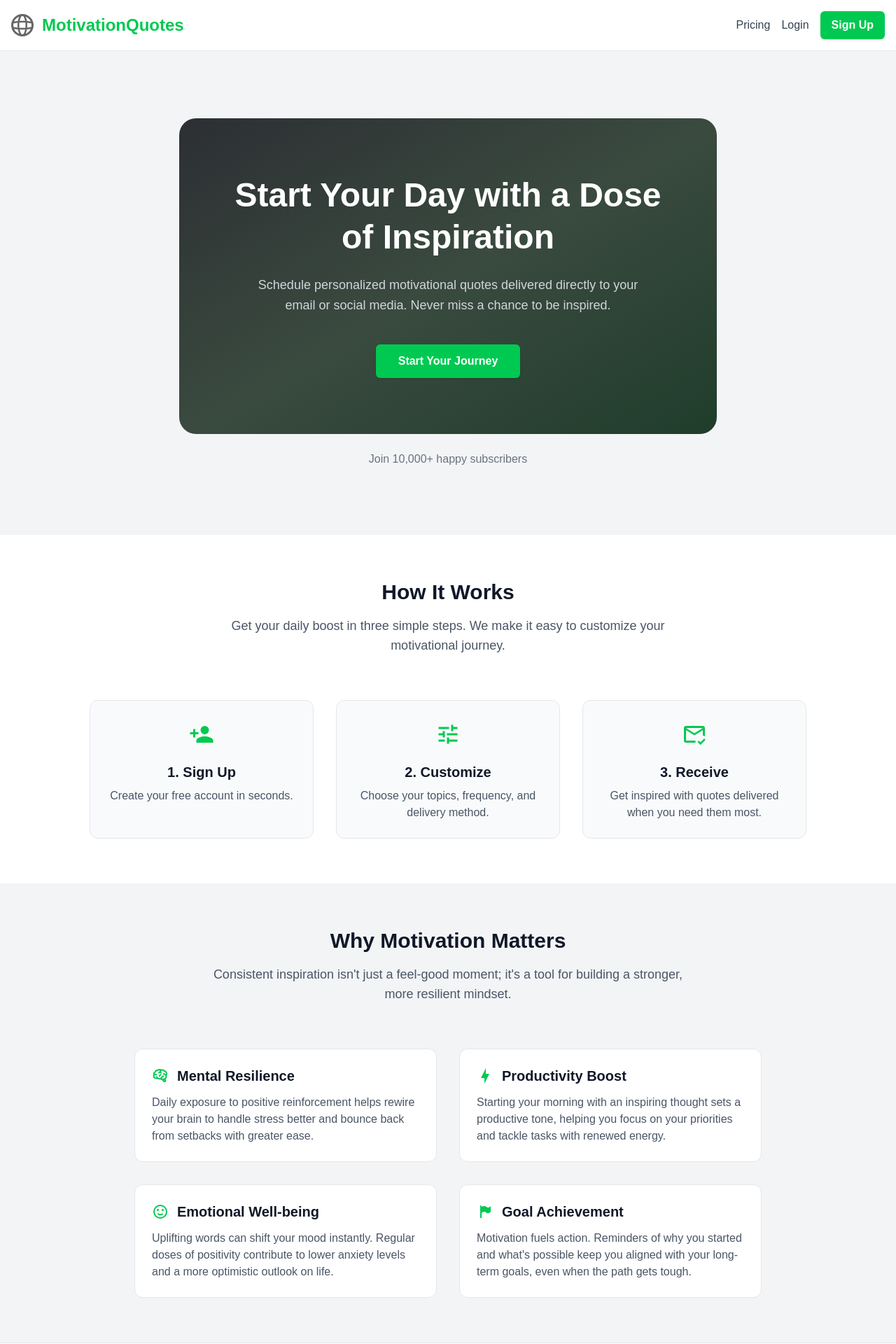
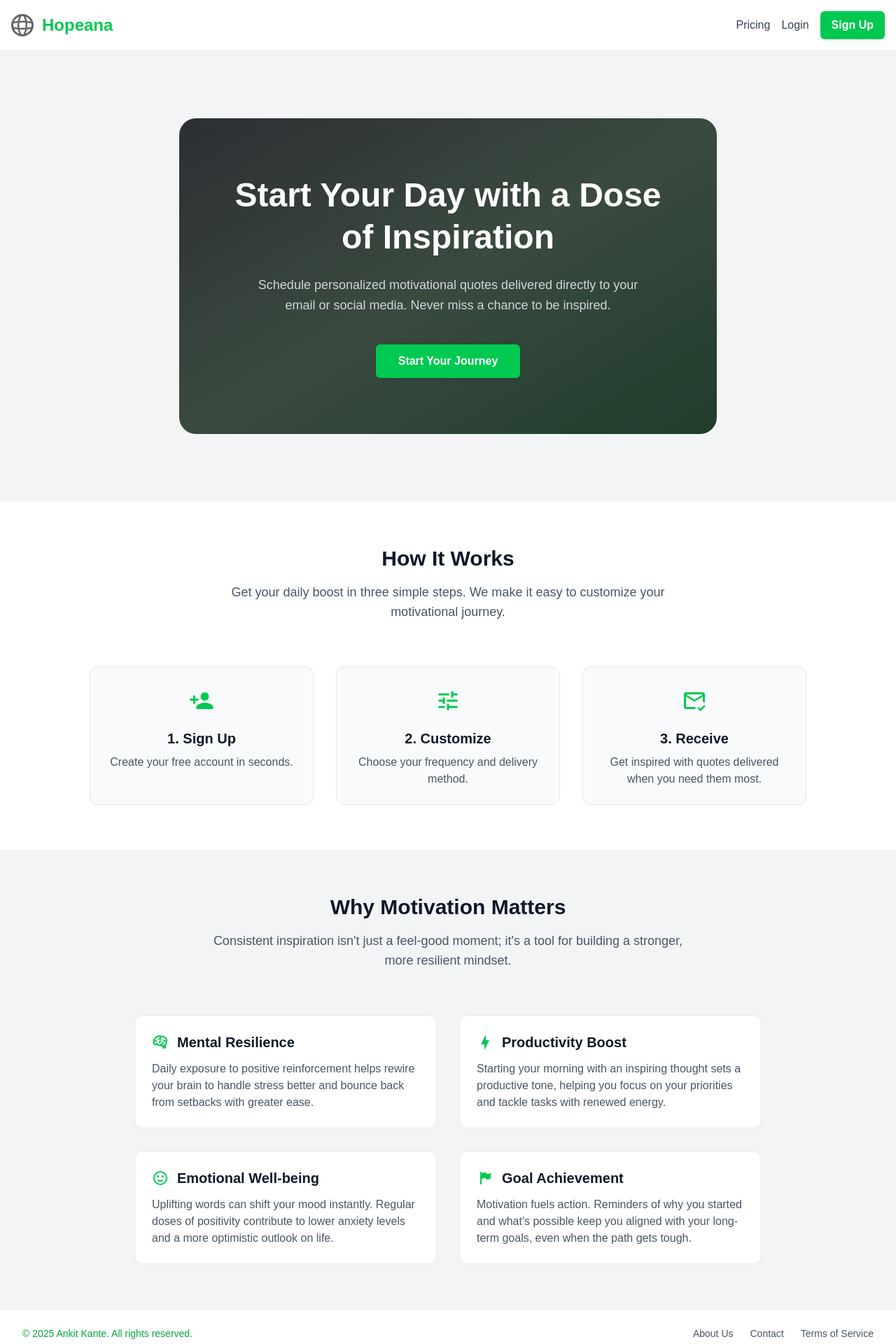
Before and after one commit to ankitkante/hopeana, a Next.js app in the folder apps/client/: page / in a window 1280 px wide. Shown: the top 1920 px of the page at 70% size. Built offline with nearby package versions, Linux system fonts and the light colour scheme.

Commit message:
Use correct brand name

```diff
--- a/apps/client/app/page.tsx
+++ b/apps/client/app/page.tsx
@@ -35,9 +35,9 @@ export default function Home() {
             Start Your Journey
           </a>
         </div>
-        <p className="mt-6 text-gray-500 dark:text-gray-400 text-sm sm:text-base">
+        {/* <p className="mt-6 text-gray-500 dark:text-gray-400 text-sm sm:text-base">
           Join 10,000+ happy subscribers
-        </p>
+        </p> */}
       </main>
 
       {/* How It Works Section */}
@@ -73,7 +73,7 @@ export default function Home() {
               2. Customize
             </h3>
             <p className="text-gray-600 dark:text-gray-300 text-sm sm:text-base">
-              Choose your topics, frequency, and delivery method.
+              Choose your frequency and delivery method.
             </p>
           </div>
           <div className="bg-gray-50 dark:bg-gray-700 rounded-xl p-6 text-center border border-gray-200 dark:border-gray-600 sm:col-span-2 md:col-span-1 sm:max-w-sm sm:mx-auto md:max-w-none">
--- a/apps/client/components/Footer.tsx
+++ b/apps/client/components/Footer.tsx
@@ -4,7 +4,7 @@ export default function Footer() {
     return (
         <footer className="bg-white dark:bg-gray-900 px-4 sm:px-8 py-6 text-gray-500 dark:text-gray-400 border-t border-gray-200 dark:border-gray-700 flex flex-col sm:flex-row items-center justify-between gap-4">
             <div className="text-sm text-green-600 dark:text-green-500 text-center sm:text-left">
-                © {new Date().getFullYear()} MotivationQuotes. All rights reserved.
+                © {new Date().getFullYear()} Ankit Kante. All rights reserved.
             </div>
             <div className="flex flex-wrap items-center justify-center gap-4 sm:gap-6 text-sm text-gray-600 dark:text-gray-400">
                 <Link href="/about" className="hover:text-gray-900 dark:hover:text-white transition">
--- a/apps/client/components/Header.tsx
+++ b/apps/client/components/Header.tsx
@@ -29,7 +29,7 @@ export default function Header() {
                         height={32}
                     />
                     <h1 className="text-xl sm:text-2xl font-bold leading-none text-green-500">
-                        MotivationQuotes
+                        Hopeana
                     </h1>
                 </Link>
 
```
